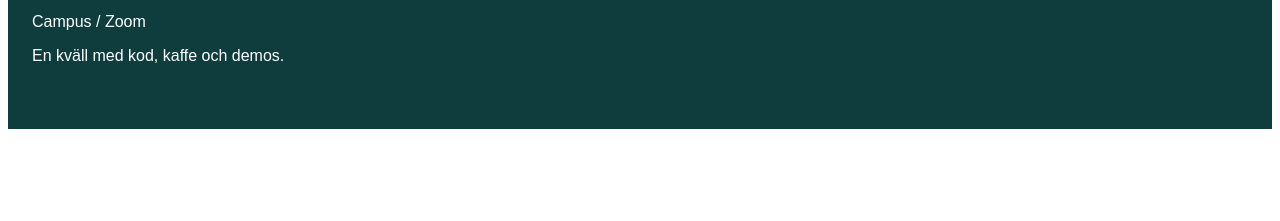
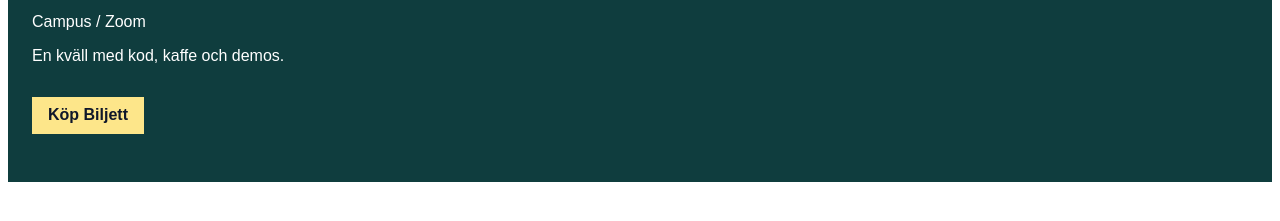
Before and after one commit to Liam-s-lind/v36-hero-camp, a plain HTML site: page index.html in a window 1280 px wide. Shown: the part 281-502 px from the top of the page. Drawn offline with Linux system fonts and the light colour scheme.

Commit message:
CSS: bröt arvet medvetet på CTA-knapp

```diff
--- a/index.html
+++ b/index.html
@@ -19,6 +19,7 @@
     <p class="datum">12 september</p>
     <p class="plats">Campus / Zoom</p>
     <p class="tagline">En kväll med kod, kaffe och demos.</p>
+    <a class="btn" href="#">Köp Biljett</a>
     </header>
 
 </body>
--- a/style.css
+++ b/style.css
@@ -4,3 +4,13 @@
     color: #ffffff;
     font-family: sans-serif;
 }
+
+.hero .btn {
+  display: inline-block;
+  margin-top: 1rem;
+  padding: 0.6rem 1rem;
+  background-color: #fde68a;
+  color: #0f172a;
+  font-weight: 700;
+  text-decoration: none;
+}
```
